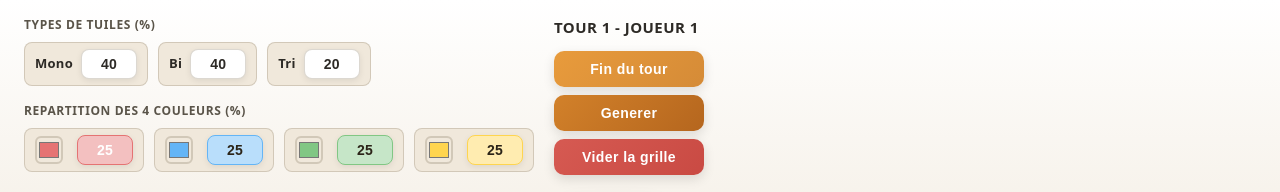
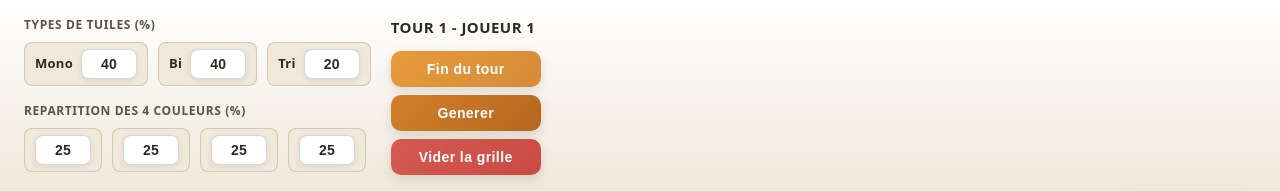
Before and after one commit to Renoult/Pairleroy, a website: page index.html in a window 1280 px wide. Shown: the top 192 px of the page. Drawn offline with Linux system fonts and the light colour scheme.

Commit message:
Remove unused color pickers from top bar

```diff
--- a/index.html
+++ b/index.html
@@ -21,19 +21,15 @@
           <label>Repartition des 4 couleurs (%)</label>
           <div class="row">
             <label title="Couleur 1">
-              <input id="color-c1" class="color-picker" type="color" value="#e57373" />
               <input id="pct-c1" class="color-percent" type="number" min="0" max="100" value="25" />
             </label>
             <label title="Couleur 2">
-              <input id="color-c2" class="color-picker" type="color" value="#64b5f6" />
               <input id="pct-c2" class="color-percent" type="number" min="0" max="100" value="25" />
             </label>
             <label title="Couleur 3">
-              <input id="color-c3" class="color-picker" type="color" value="#81c784" />
               <input id="pct-c3" class="color-percent" type="number" min="0" max="100" value="25" />
             </label>
             <label title="Couleur 4">
-              <input id="color-c4" class="color-picker" type="color" value="#ffd54f" />
               <input id="pct-c4" class="color-percent" type="number" min="0" max="100" value="25" />
             </label>
           </div>
```
